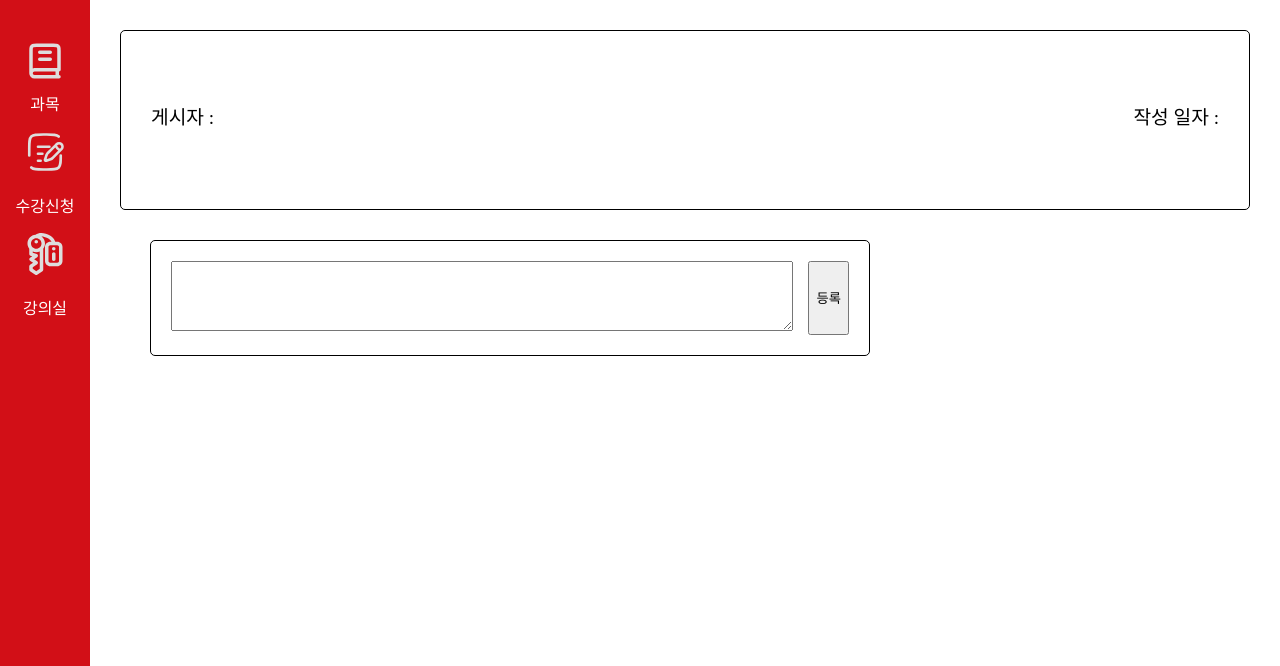
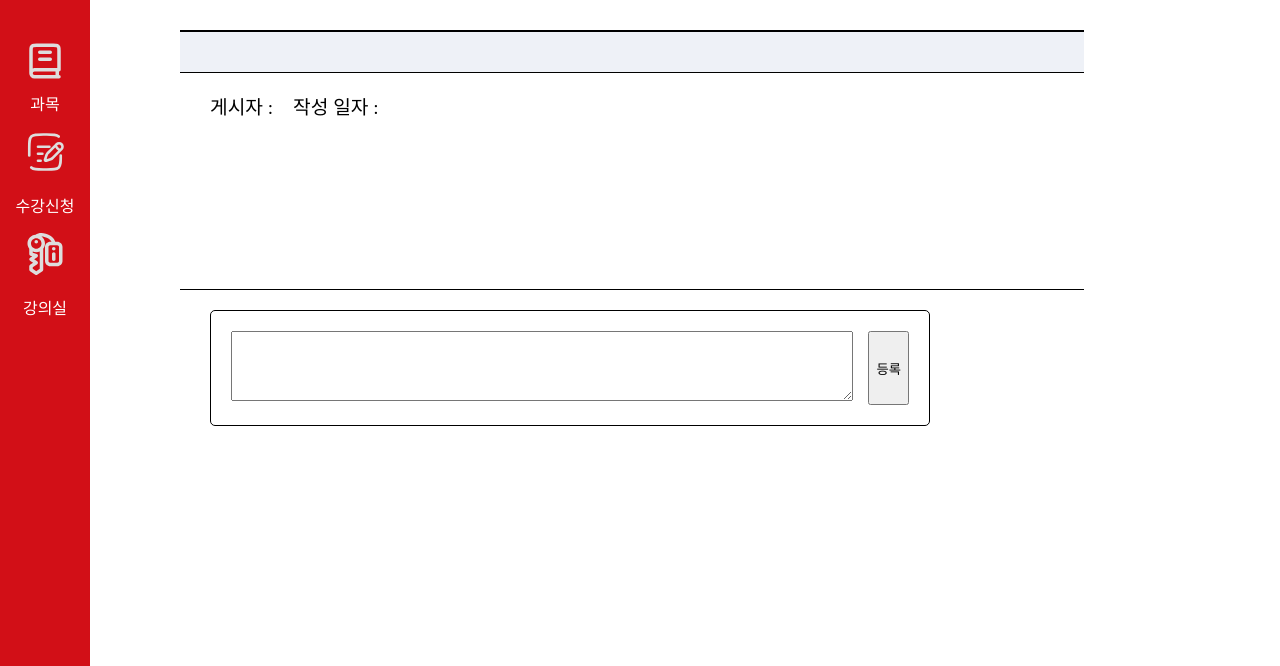
Before and after one commit to gidskql6671/database-team-project, a Spring app: page /class/post in a window 1280 px wide. Shown: the part 105-771 px from the top of the page. Run offline with Thymeleaf, Linux system fonts and the light colour scheme; the template is opened without the code that fills it, so the values that code supplies are empty; database files in the repository are not loaded.

Commit message:
공지 ui 변경

```diff
--- a/src/main/resources/static/css/class/post.css
+++ b/src/main/resources/static/css/class/post.css
@@ -1,22 +1,47 @@
 .container_post {
     border: 1px solid black;
-    border-radius: 5px;
-    padding: 30px;
+    margin: 0;
+    width: 90%;
 
     font-size: larger;
 
     margin-bottom: 30px;
+
+    border-top: 2px solid #000000;
+    border-left: 0;
+    border-right: 0;
+    width: 80%;
+    margin: 0 0 0 60px;
 }
 
 .post_title {
+    margin: 0;
     font-size: xx-large;
     display: block;
+    border-bottom: 1px solid #000000;
+    margin-bottom: 0;
+    background-color: #EEF1F7;
+    padding: 20px;
 }
 
 .post_meta {
     display: flex;
-    justify-content: space-between;
     margin-bottom: 30px;
+    padding-left: 20px;
+
+    margin-top: 0;
+    align-items: flex-start;
+}
+
+.publisher {
+    /*font-size: medium;*/
+    margin-right: 10px;
+    margin-left: 10px;
+}
+
+.post_content {
+    padding-left: 30px;
+    margin: 20px 0 150px 0;
 }
 
 .container_comment {
@@ -24,7 +49,11 @@
     border-radius: 5px;
     padding: 20px;
     width: 60%;
-    margin: 0 0 15px 30px;
+    /*margin: 0 0 15px 30px;*/
+    margin: 20px 0 15px 90px;
+    /*margin: 0 auto;*/
+    /*margin-top: 20px;*/
+    /*margin-bottom: 15px;*/
 
     font-size: larger;
 }
@@ -40,7 +69,8 @@
     border-radius: 5px;
     padding: 20px;
     width: 60%;
-    margin: 0 0 15px 30px;
+    margin: 20px 0 15px 90px;
+    /*margin: 0 0 15px 30px;*/
 
     display: flex;
 }
```
